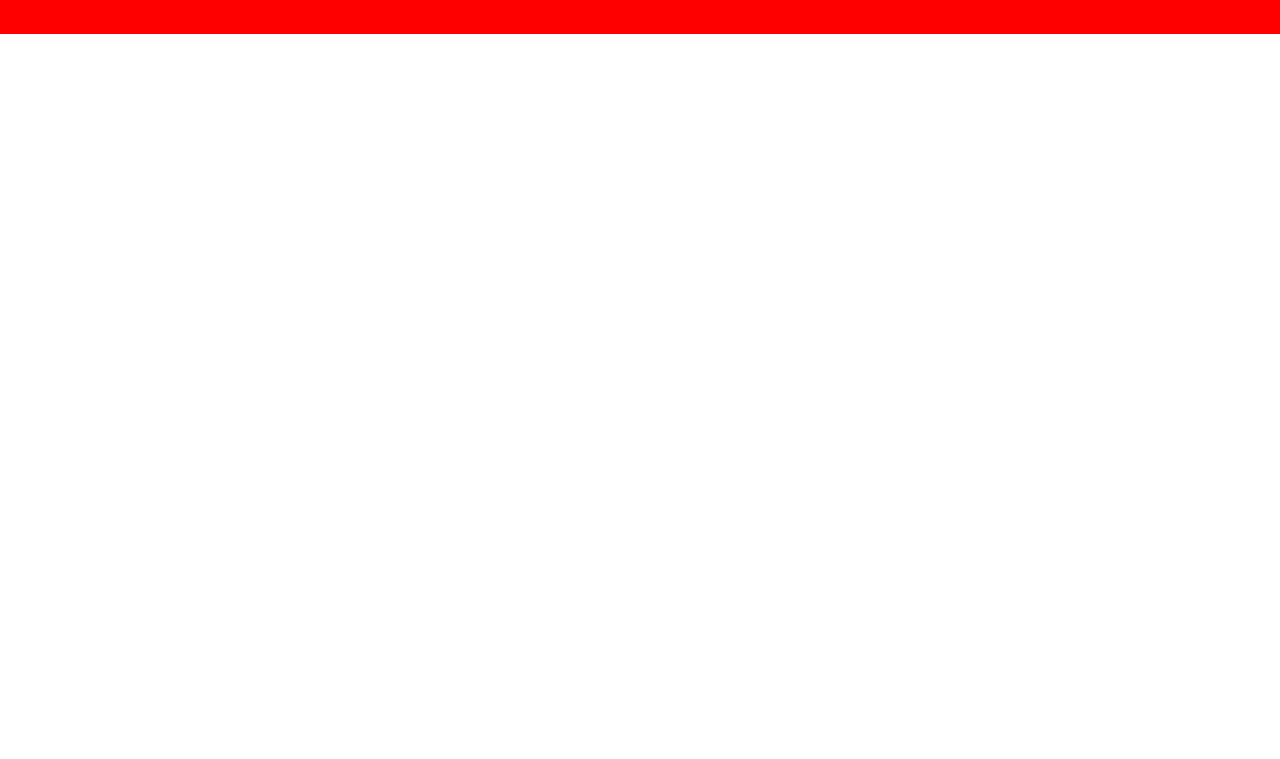
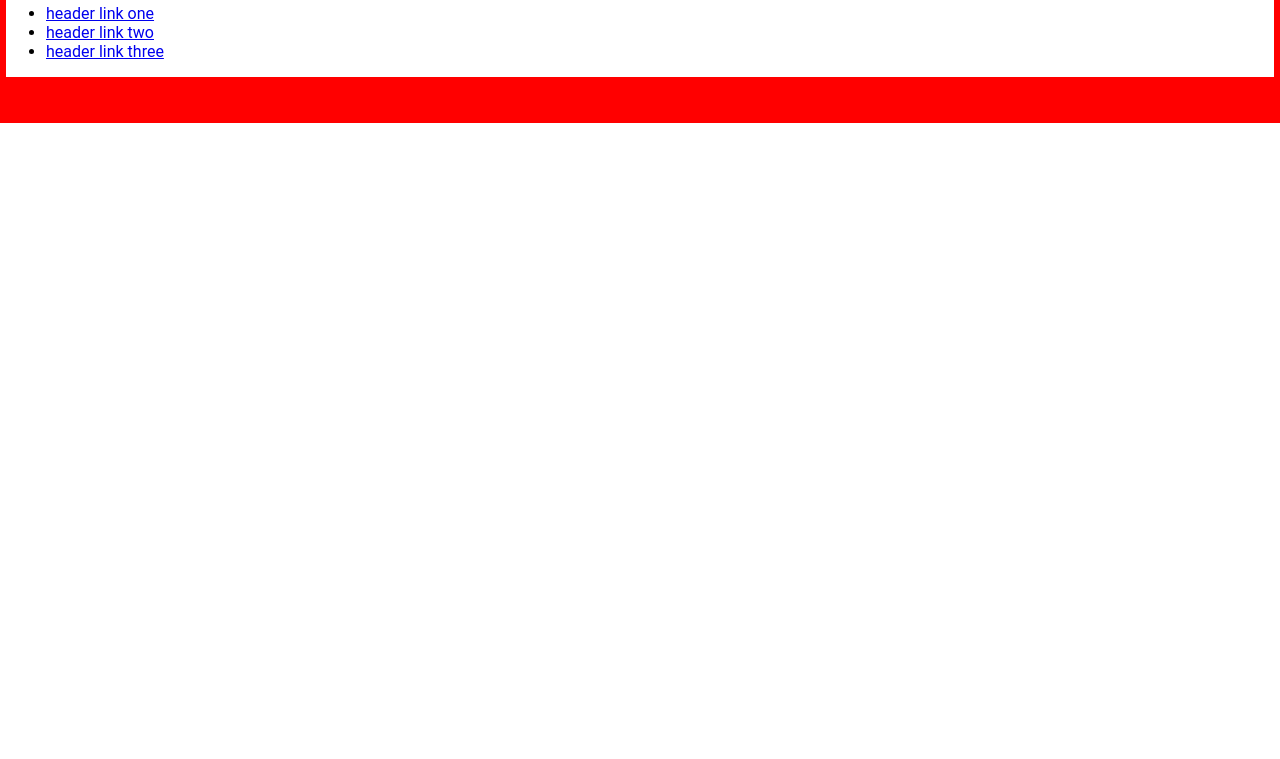
Before and after one commit to melcholign/landing-page-project, a plain HTML site: page index.html in a window 1280 px wide. Shown: the part 41-800 px from the top of the page. Drawn offline with Linux system fonts and the light colour scheme.

Commit message:
Create a list of links in the hero header

```diff
--- a/index.html
+++ b/index.html
@@ -16,7 +16,11 @@
             </div>
 
             <div class="links">
-
+                <ul>
+                    <li><a href="#">header link one</a></li>
+                    <li><a href="#">header link two</a></li>
+                    <li><a href="#">header link three</a></li>
+                </ul>
             </div>
         </div>
 
```
